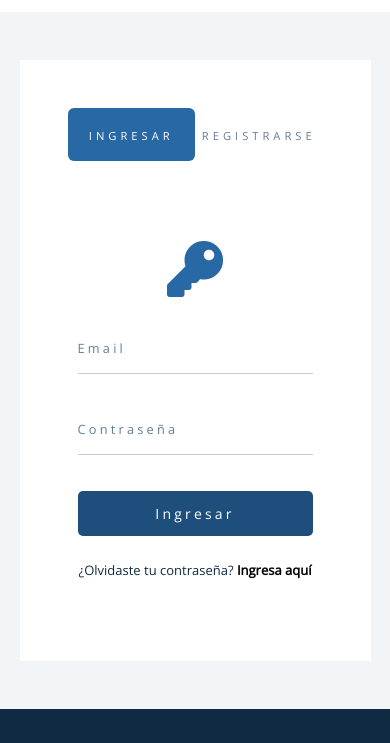
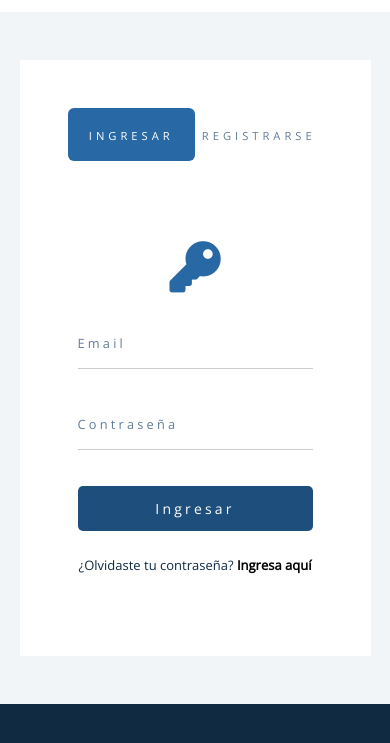
Before and after one commit to danyclaber/Pagina-Difusion, a plain HTML site: page html/login-registrar.html in a window 390 px wide. Shown: the part 101-844 px from the top of the page. Drawn offline with nearby package versions, Linux system fonts and the light colour scheme.

Commit message:
Fixed responsive layout

```diff
--- a/css/login-registrar/iniciarSesion.css
+++ b/css/login-registrar/iniciarSesion.css
@@ -163,7 +163,7 @@ span a:hover {
     }
 
     .l-icon {
-        font-size: 3.5rem;
+        font-size: 3.2rem;
     }
 
 
```
